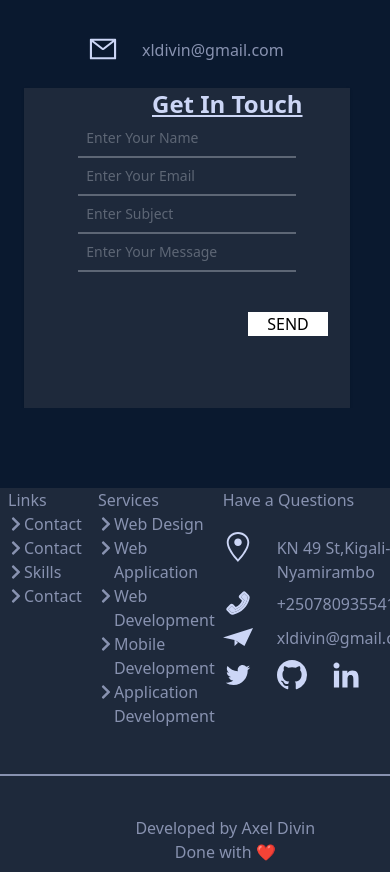
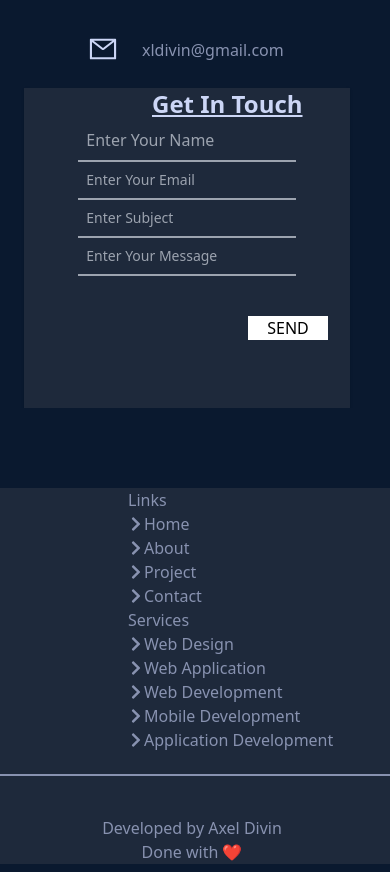
Before and after one commit to Xldivin/Portofolio-fe, a React (Create React App) app: page / in a window 390 px wide. Shown: the part 6000-6872 px from the top of the page. Built offline with nearby package versions, Linux system fonts and the light colour scheme.

Commit message:
ft(redone on footer)

```diff
--- a/src/App.js
+++ b/src/App.js
@@ -24,7 +24,7 @@ function App() {
       <div className='grid grid-cols-12 grid-rows-12 overflow-x-hidden overflow-y-hidden'>
       <Contact />
       </div>
-      <div className='overflow-x-hidden overflow-y-hidden'>
+      <div className='h-12/12 overflow-x-hidden overflow-y-hidden'>
       <Footer />
       </div>
     </div>
--- a/src/components/Contact.js
+++ b/src/components/Contact.js
@@ -1,5 +1,6 @@
 import React from 'react'
 import { AiOutlineMail } from 'react-icons/ai';
+import  { useState } from 'react';
 
 function Contact() {
   return (
@@ -32,28 +33,24 @@ function Contact() {
             </div>
             <div className='flex flex-col items-center'>
             <input
-            className='bg-slate-800 p-2 text-sm border-b-2 border-gray-400 outline-none opacity-50 focus:border-blue-400 w-4/6 text-white'
+            className='bg-slate-800 p-2  border-b-2 border-gray-400 outline-none focus:border-blue-400 w-4/6 text-white'
             placeholder='Enter Your Name'
             type='text'
-            name='name'
             />
             <input
-            className='bg-slate-800 p-2 text-sm border-b-2 border-gray-400 outline-none opacity-50 focus:border-blue-400 w-4/6 text-white'
+            className='bg-slate-800 p-2 text-sm border-b-2 border-gray-400 outline-none focus:border-blue-400 w-4/6 text-white'
             placeholder='Enter Your Email'
             type='text'
-            name='email'
             />
             <input
-            className='bg-slate-800 p-2 text-sm border-b-2 border-gray-400 outline-none opacity-50 focus:border-blue-400 w-4/6 text-white'
+            className='bg-slate-800 p-2 text-sm border-b-2 border-gray-400 outline-none focus:border-blue-400 w-4/6 text-white'
             placeholder='Enter Subject'
             type='text'
-            name='Subject'
             />
             <input
-            className='bg-slate-800 p-2 text-sm border-b-2 border-gray-400 outline-none opacity-50 focus:border-blue-400 w-4/6 font-Montserrat text-white'
+            className='bg-slate-800 p-2 text-sm border-b-2 border-gray-400 outline-none focus:border-blue-400 w-4/6 font-Montserrat text-white'
             placeholder='Enter Your Message'
             type='text'
-            name='message'
             />
             </div>
             <div className='lg:ml-28 md:ml-20'>
--- a/src/components/Footer.js
+++ b/src/components/Footer.js
@@ -6,12 +6,14 @@ import { BsGithub } from 'react-icons/bs';
 import { GoLocation } from 'react-icons/go';
 import { AiTwotonePhone } from 'react-icons/ai';
 import { SiMinutemailer } from 'react-icons/si';
+import { Link } from 'react-scroll'
 
 function Footer() {
   return (
-    <div className='w-fit h-96 md:w-screen h-11/12 lg:w-screen h-96 bg-slate-800'>
+    <div className='w-fit md:w-screen lg:w-screen bg-slate-800'>
     <footer className='mt-20'>
     <div className='h-72 border-b-2 border-textWhittishPhant'>
+      <div className='flex'>
       <div className='hidden md:block relative top-10 lg:block'>
       <div className='lg:ml-20 md:ml-6'>
       <p className='text-textWhittishPhant'>Logo</p>
@@ -22,45 +24,45 @@ function Footer() {
      </p>
      </div>
      </div>
-        <div className='flex relative right-72 md:bottom-32 md:right-6  lg:ml-96 pl-80'>
-        <div className='relative right-6'>
+    <div className='md:flex md:ml-32 lg:pl-80'>
+<div className='ml-32 md:ml-6'>
   <h3 className='text-textWhittishPhant'>Links</h3>
   <ul className='list-none'>
   <li className='flex'>
     <span className='mt-1'>
     <FaChevronRight className='text-textWhittishPhant'/>
     </span>
-            <a href='' className='text-textWhittishPhant'>
-              Contact
-            </a>
+    <Link to='home' smooth={true} duration={500} className='text-textWhittishPhant hover:translate-x-4'>
+      Home
+    </Link>
   </li>
   <li className='flex'>
     <span className='mt-1'>
     <FaChevronRight className='text-textWhittishPhant'/>
     </span>
-            <a href='' className='text-textWhittishPhant'>
-              Contact
-            </a>
+    <Link to='about' smooth={true} duration={500} className='text-textWhittishPhant hover:translate-x-4'>
+      About
+    </Link>
   </li>
   <li className='flex'>
     <span className='mt-1'>
     <FaChevronRight className='text-textWhittishPhant'/>
     </span>
-            <a href='' className='text-textWhittishPhant'>
-              Skills
-            </a>
+    <Link to='project' smooth={true} duration={500} className='text-textWhittishPhant hover:translate-x-4'>
+      Project
+    </Link>
   </li>
   <li className='flex'>
     <span className='mt-1'>
     <FaChevronRight className='text-textWhittishPhant'/>
     </span>
-            <a href='' className='text-textWhittishPhant'>
+    <Link to='contact' smooth={true} duration={500} className='text-textWhittishPhant hover:translate-x-4'>
       Contact
-            </a>
+    </Link>
   </li>
   </ul>
 </div>
-        <div className='relative right-2 md:ml-6 lg:ml-20'>
+<div className='ml-32 md:ml-2 lg:ml-20'>
 <h3 className='text-textWhittishPhant'>Services</h3>
 <ul className='list-none'>
     <li className='flex'>
@@ -95,16 +97,17 @@ function Footer() {
     </li>
   </ul>
 </div>
-        <div className='md:ml-6 lg:ml-20'>
+<div className='hidden md:ml-6 md:block lg:ml-20'>
 <h3 className='text-textWhittishPhant'>Have a Questions</h3>
 <ul className='list-none mt-4'>
   <li className='flex'>
     <span className='mt-1'>
     <GoLocation size='30' className='text-textWhitePhant'/>
     </span>
-            <p className='text-textWhittishPhant ml-6 mt-2'>
+    {/* <p >
     KN 49 St,Kigali-Nyamirambo
-            </p>
+    </p> */}
+    <a href='https://www.google.com/search?q=KN+49+St%2CKigali-Nyamirambo&oq=KN+49+St%2CKigali-Nyamirambo&aqs=chrome..69i57.455j0j7&sourceid=chrome&ie=UTF-8'rel='noopener noreferrer' className='text-textWhittishPhant ml-6 mt-2 hover:translate-x-4'>KN 49 St,Kigali-Nyamirambo</a>
   </li>
   <li className='flex'>
     <span className='mt-1'>
@@ -118,24 +121,24 @@ function Footer() {
     <span className='mt-1'>
     <SiMinutemailer size='30' className='text-textWhitePhant'/>
     </span>
-            <p className='text-textWhittishPhant ml-6 mt-2'>
-              <a href='mailto:xldivin@gmail.com' rel='noopener noreferrer'>xldivin@gmail.com</a>
+    <p className='text-textWhittishPhant ml-6 mt-2 hover:translate-x-4'>
+      <a href='mailto:xldivin@gmail.com' rel='noopener noreferrer' >xldivin@gmail.com</a>
     </p>
   </li>
   <li className='mt-2'>
       <div>
         <ul className='flex'>
-                  <li className='text-textWhitePhant '>
+          <li className='text-textWhitePhant hover:translate-x-4'>
             <a href='https://github.com/' rel='noopener noreferrer'>
               <AiOutlineTwitter size='30' />
             </a>
           </li>
-                  <li className='text-textWhitePhant ml-6'>
+          <li className='text-textWhitePhant ml-6 hover:translate-x-4'>
           <a href='https://github.com/Xldivin' rel='noopener noreferrer'>
               <BsGithub size='30' />
           </a>
           </li>
-                  <li className='text-textWhitePhant ml-6'>
+          <li className='text-textWhitePhant ml-6 hover:translate-x-4'>
           <a href='https://www.linkedin.com/in/axel-divin-345069214/' rel='noopener noreferrer'>
               <GrLinkedinOption size='30' />
             </a>
@@ -147,10 +150,13 @@ function Footer() {
 </div>
 </div>
     </div>
-      <div className='text-center mt-10 text-textWhittishPhant mr-64 md:mr-10 lg'>
+    </div>
+    <div className='lg:mr-56'>
+    <div className='text-center mt-10 text-textWhittishPhant w-96 md:ml-44 lg:ml-auto mr-96'>
         <p>Developed by Axel Divin
         </p>
         <p>Done with <span className='text-red-600'>❤️</span></p>
+      </div>
     </div>
   </footer>
     </div>
--- a/src/components/NavBar.js
+++ b/src/components/NavBar.js
@@ -41,7 +41,7 @@ function Navbar() {
       <div onClick={handleClick} className='md:hidden'>
       {nav?'':<FaBars />}
       </div>
-      <ul className={!nav ? 'hidden' : 'mt-96 border border-sky-500v w-80 h-6/6 bg-[#0a192f] flex flex-col justify-center items-center z-10'}>
+      <ul className={!nav ? 'hidden' : 'mt-96 border border-sky-500v w-full h-6/6 bg-[#0a192f] flex flex-col justify-center items-center z-50 relative top-6'}>
         <div onClick={handleClick} className="ml-60 absolute top-10">
           {<FaTimes />}
         </div>
@@ -56,13 +56,8 @@ function Navbar() {
                     </Link>
                 </li>
                 <li className='py-6 text-4xl'>
-                    <Link to='skills' smooth={true} duration={500}>
-                        Skills
-                    </Link>
-                </li>
-                <li className='py-6 text-4xl'>
-                    <Link onClick={handleClick} to='work' smooth={true} duration={500}>
-                        Work
+                    <Link onClick={handleClick} to='project' smooth={true} duration={500}>
+                        Project
                     </Link>
                 </li>
                 <li className='py-6 text-4xl'>
@@ -70,7 +65,7 @@ function Navbar() {
                         Contact
                     </Link>
                 </li>
-            </ul>
+      </ul>
     </nav>
   )
 }
```
Also changed, not shown: 1 other file (tests, documents, lock files or other folders). Lines whose indentation alone changed are shown as unchanged.
